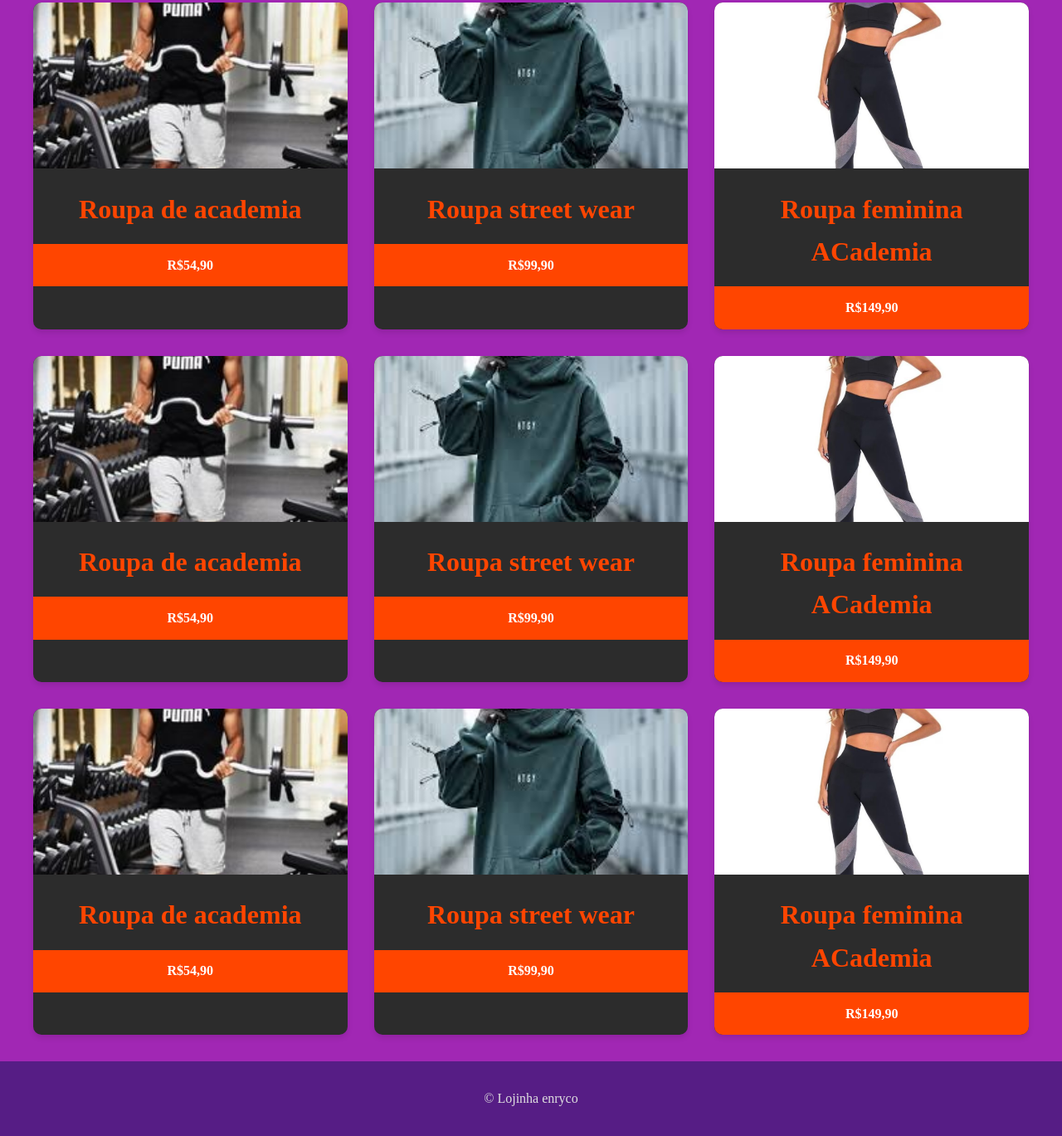
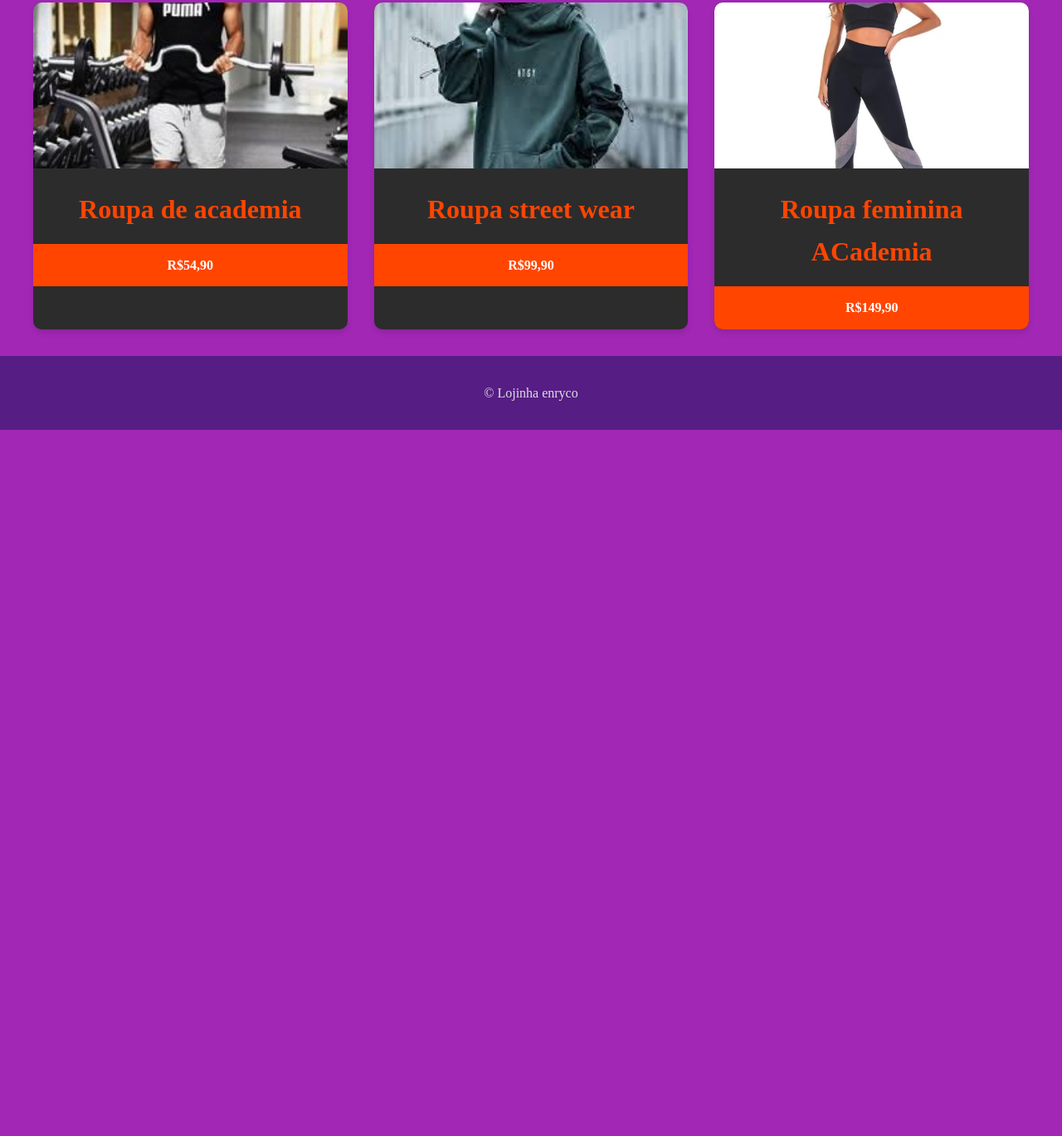
Before and after one commit to projenryco/lojaacd, a plain HTML site: page lojacd/index.html in a window 1280 px wide. Shown: the part 292-1661 px from the top of the page at 83% size. After the commit the page ends 810 px from the top, so only its background shows below. Drawn offline with Linux system fonts and the light colour scheme.

Commit message:
Add files via upload

```diff
--- a/lojacd/index.html
+++ b/lojacd/index.html
@@ -46,40 +46,8 @@
                 <a href="feminino.html" class="btn">R$149,90</a>
             </div>
         </div>
-        <div class="game-grid">
-            <div class="game-card">
-                <img src="img/roupam1.jpg" alt="Roupa de academia">
-                <h2>Roupa de academia</h2>
-                <a href="img/roupam1.jpg" class="btn">R$54,90</a>
-            </div>
-            <div class="game-card">
-                <img src="img/streetm.jpg" alt="Roupaa Masculina Streetwear">
-                <h2>Roupa street wear</h2>
-                <a href="img/streetm.jpg" class="btn">R$99,90</a>
-            </div>
-            <div class="game-card">
-                <img src="img/femiaca.avif" alt="Roupa feminina academia">
-                <h2>Roupa feminina ACademia</h2>
-                <a href="feminino.html" class="btn">R$149,90</a>
-            </div>
-        </div>
-        <div class="game-grid">
-            <div class="game-card">
-                <img src="img/roupam1.jpg" alt="Roupa de academia">
-                <h2>Roupa de academia</h2>
-                <a href="img/roupam1.jpg" class="btn">R$54,90</a>
-            </div>
-            <div class="game-card">
-                <img src="img/streetm.jpg" alt="Roupaa Masculina Streetwear">
-                <h2>Roupa street wear</h2>
-                <a href="img/streetm.jpg" class="btn">R$99,90</a>
-            </div>
-            <div class="game-card">
-                <img src="img/femiaca.avif" alt="Roupa feminina academia">
-                <h2>Roupa feminina ACademia</h2>
-                <a href="feminino.html" class="btn">R$149,90</a>
-            </div>
-        </div>
+
+
     </main>
 
     <footer>
```
Also changed, not shown: lojacd/feminino.html (+2 -34 lines), lojacd/masculino.html (+2 -34 lines).
